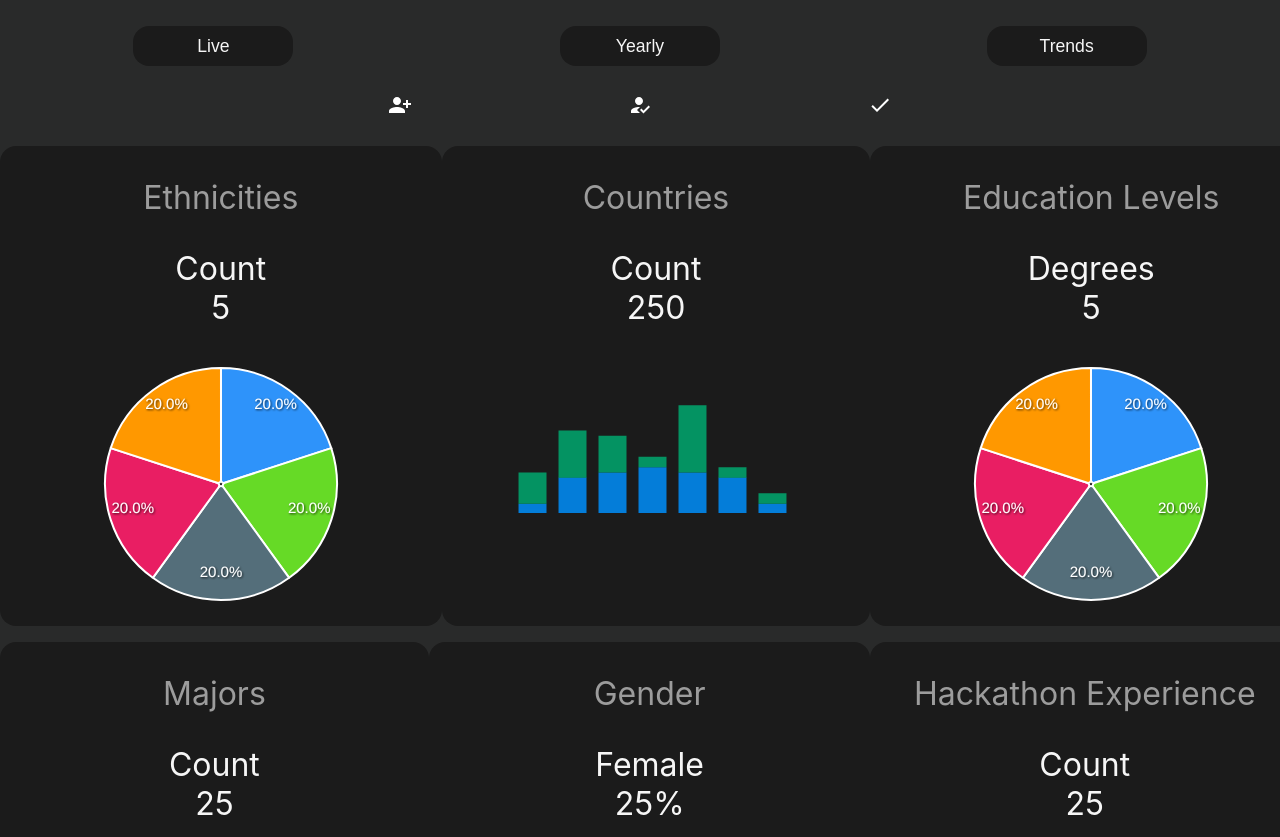
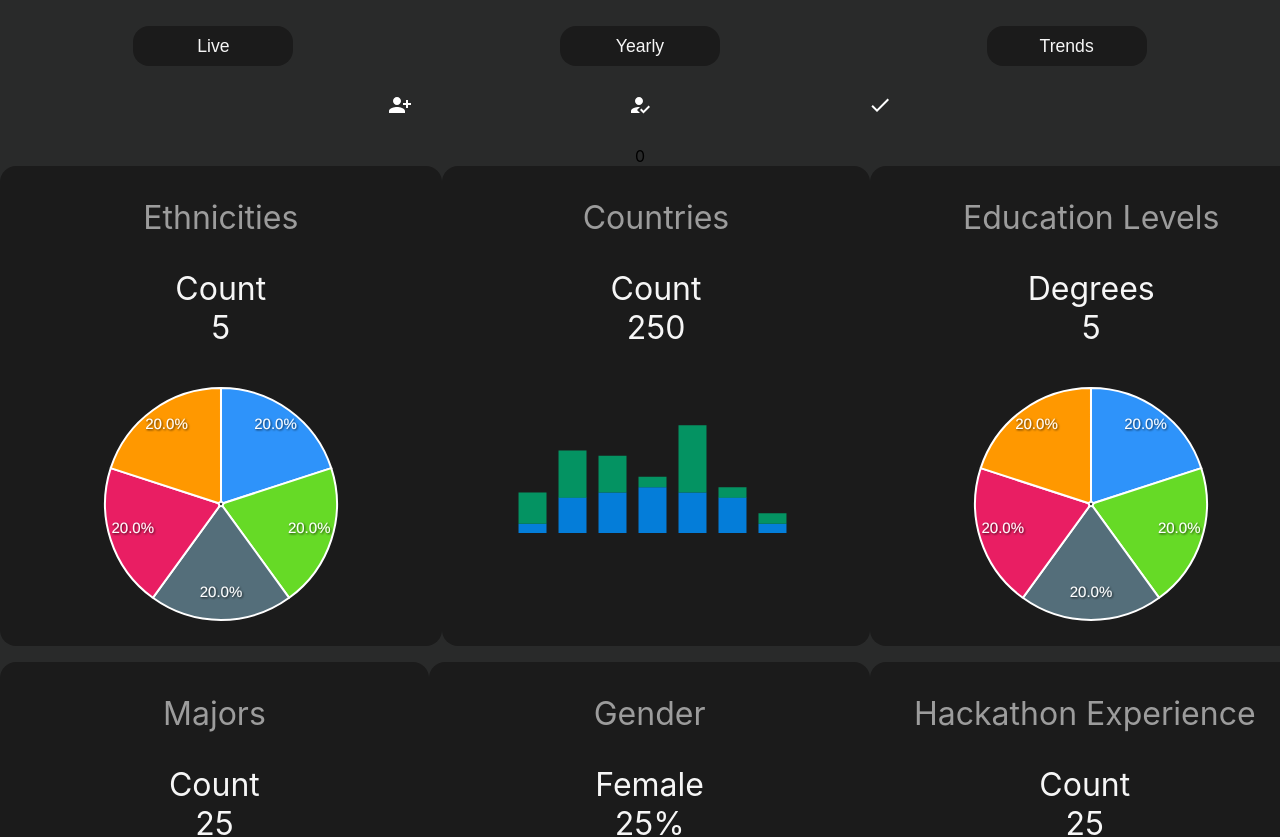
Before and after one commit to nishilfaldu/react-dashboard, a React (Create React App) app: page / in a window 1280 px wide. Shown: the top 837 px of the page. Built offline with nearby package versions, Linux system fonts and the light colour scheme.

Commit message:
corrected errors, deleted handlechange

```diff
--- a/src/components/pages/LivePage.js
+++ b/src/components/pages/LivePage.js
@@ -16,18 +16,14 @@ const StyledRow = styled.div`
 
 const LivePage = function(props){
 
-    const [data, setData] = useState('');
-
-    const handleChange = (passedData) => {
-        // setData(passedData);
-        console.log(passedData);
-    };
+    const [data, setData] = useState('0');
 
     return(
         <div>
             <StyledRow>
-                <Tab onClick={handleChange}></Tab>
+                <Tab onClick={setData}></Tab>
             </StyledRow>
+            {data}
             <LiveDashboard></LiveDashboard>
         </div>
     );
```
